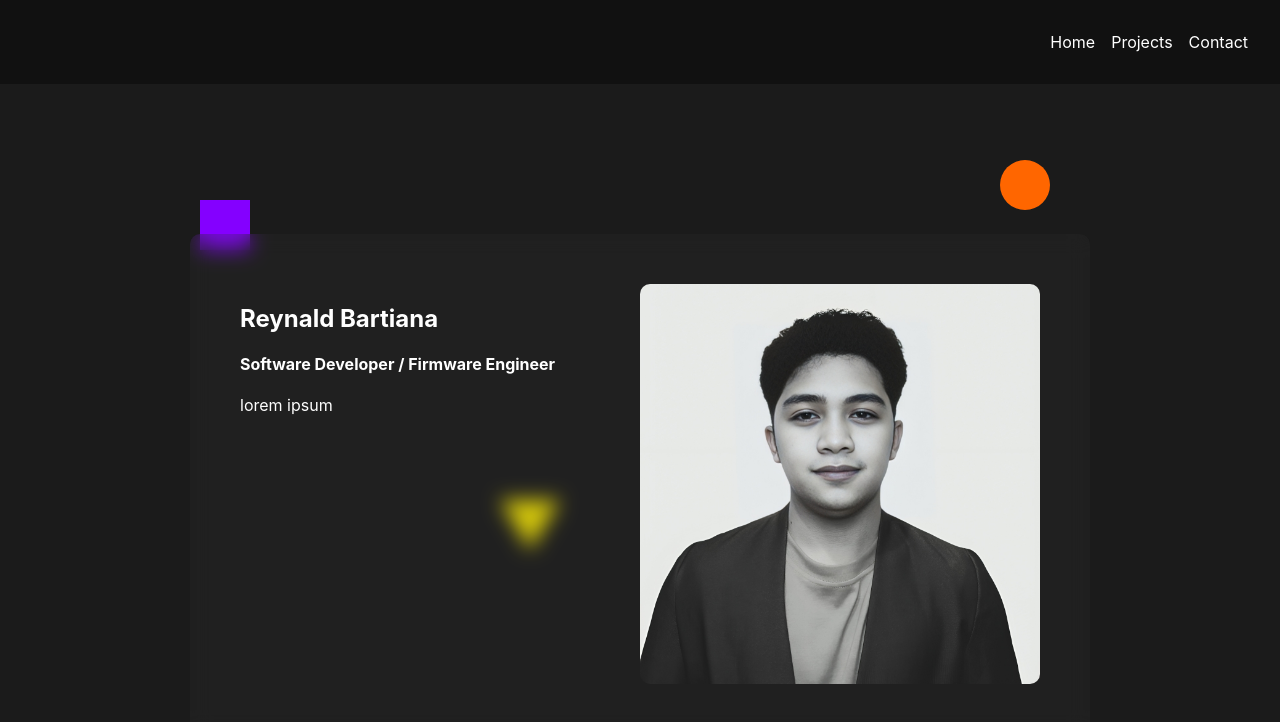
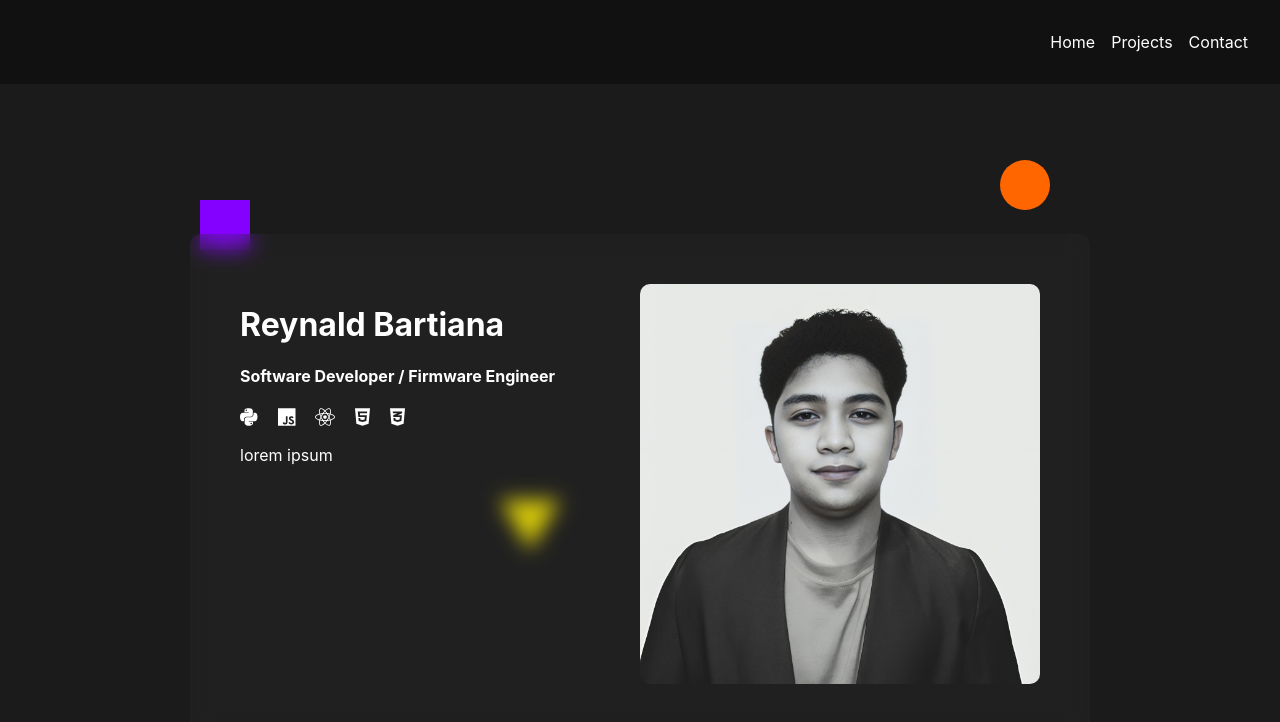
Before and after one commit to seru01/portfolio, a React (Create React App) app in the folder portfolio/: page / in a window 1280 px wide. Shown: the top 722 px of the page. Built offline with nearby package versions, Linux system fonts and the light colour scheme.

Commit message:
fav icon added

```diff
--- a/package.json
+++ b/package.json
@@ -1,5 +1,10 @@
 {
   "dependencies": {
+    "@fortawesome/fontawesome-svg-core": "^6.5.1",
+    "@fortawesome/free-brands-svg-icons": "^6.5.1",
+    "@fortawesome/free-regular-svg-icons": "^6.5.1",
+    "@fortawesome/free-solid-svg-icons": "^6.5.1",
+    "@fortawesome/react-fontawesome": "^0.2.0",
     "bootstrap": "^5.3.2",
     "react-bootstrap": "^2.10.0"
   }
--- a/portfolio/src/App.css
+++ b/portfolio/src/App.css
@@ -83,8 +83,8 @@
   height: 100%;
   float: right;
   background-image: url(./images/Formal_Picture.png);
-  background-size: cover; /* Ensure the background image covers the entire div */
-  background-position: center; /* Center the background image */
+  background-size: cover;
+  background-position: center;
   border-radius: 10px;
 }
 
@@ -96,8 +96,13 @@
 
 .infoName,
 .infoTitle,
+.infoProgLang,
 .infoDescription {
   text-align: left;
+}
+.infoProgLangIcon {
+  font-size: 20px; /* Adjust the size as needed */
+  margin-right: 20px; /* Adjust the spacing as needed */
 }
 
 /* shapes */
--- a/portfolio/src/App.js
+++ b/portfolio/src/App.js
@@ -1,4 +1,3 @@
-import LandP from "./components/LandP";
 import Maincontent from "./components/MainContent";
 import Nav from "./components/Nav";
 import "./App.css";
--- a/portfolio/src/components/MainContent.js
+++ b/portfolio/src/components/MainContent.js
@@ -1,4 +1,12 @@
 import React from "react";
+import { FontAwesomeIcon } from "@fortawesome/react-fontawesome";
+import {
+  faPython,
+  faJs,
+  faReact,
+  faHtml5,
+  faCss3Alt,
+} from "@fortawesome/free-brands-svg-icons";
 
 const Maincontent = () => {
   return (
@@ -11,12 +19,18 @@
         <div className="imageSection"></div>
         <div className="infoSectiom">
           <div className="infoName">
-            <h2>Reynald Bartiana</h2>
+            <h1>Reynald Bartiana</h1>
           </div>
           <div className="infoTitle">
             <h4>Software Developer / Firmware Engineer</h4>
           </div>
-          <div className="infoProgLang"></div>
+          <div className="infoProgLang">
+            <FontAwesomeIcon icon={faPython} className="infoProgLangIcon" />
+            <FontAwesomeIcon icon={faJs} className="infoProgLangIcon" />
+            <FontAwesomeIcon icon={faReact} className="infoProgLangIcon" />
+            <FontAwesomeIcon icon={faHtml5} className="infoProgLangIcon" />
+            <FontAwesomeIcon icon={faCss3Alt} className="infoProgLangIcon" />
+          </div>
           <div className="infoDescription">
             <p>lorem ipsum</p>
           </div>
```
Also changed, not shown: 1 other file (tests, documents, lock files or other folders).
